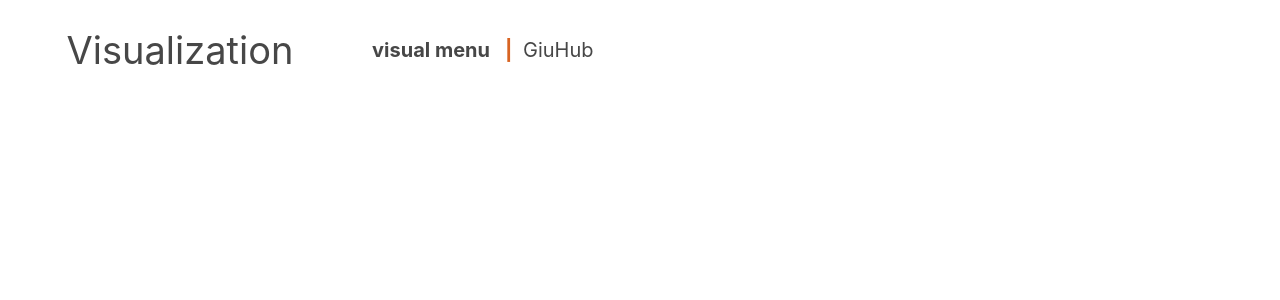
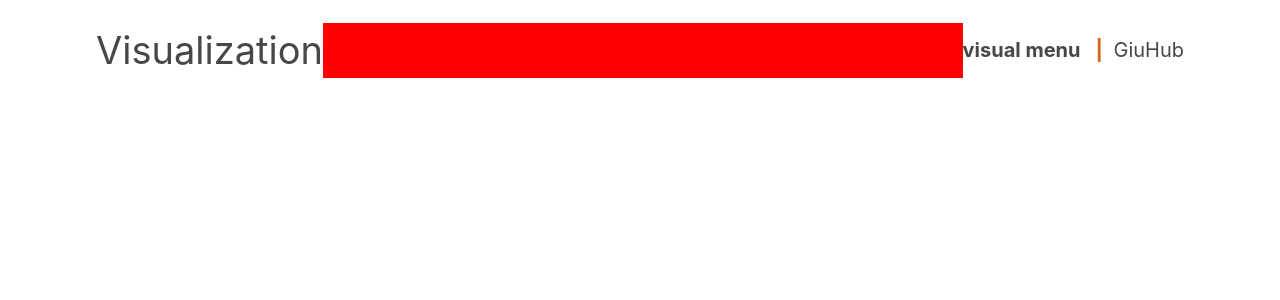
Before and after one commit to DuskwoodDane/s-nin01_vue3, a Vue app: page / in a window 1280 px wide. Shown: the top 300 px of the page. Built offline with nearby package versions, Linux system fonts and the light colour scheme.

Commit message:
fix: search页面创建

```diff
--- a/src/assets/main.css
+++ b/src/assets/main.css
@@ -26,7 +26,7 @@ a,
   }
 }
 
-@media (min-width: 1024px) {
+/* @media (min-width: 1024px) {
   body {
     display: flex;
     place-items: center;
@@ -37,4 +37,4 @@ a,
     grid-template-columns: 1fr 1fr;
     padding: 0 2rem;
   }
-}
+} */
--- a/src/styles/common.scss
+++ b/src/styles/common.scss
@@ -1,11 +1,14 @@
+.s-n-theme-transition-bg {
+  transition: background-color 0.3s;
+}
+.s-n-theme-transition-text-color {
+  transition: color 0.35s 0.3s;
+}
 .s-n-transition-bg-tcolor {
   transition: background-color 0.3s, color 0.5s 0.2s;
 }
 .s-n-theme-transition-text-color {
   transition: color 0.35s 0.3s;
-}
-.s-n-theme-transition-bg-tcolor {
-  transition: background-color 0.3s, color 0.5s 0.2s;
 }
 .s-n-data-confirmedCount {
   color: rgb(255, 182, 0);
--- a/src/views/Header/index.vue
+++ b/src/views/Header/index.vue
@@ -1,6 +1,9 @@
 <template>
   <section class="s-n-transition-bg-tcolor s-n-header">
     <h1>{{ i18nMap.title }}</h1>
+    <div class="s-n-theme-transition-bg h-search">
+
+    </div>
     <ul class="h-list">
       <li class="h-l-title">
         {{ i18nMap.header.menus.title }}
@@ -61,6 +64,12 @@ const close = () => (isOpen.value = false);
   h1 {
     font-size: 38px;
   }
+  .h-search {
+    flex: 2;
+    height: 55px;
+    padding: 0 70px;
+    background-color: red
+  }
   .h-list {
     @include flex-row;
     .h-l-title {
@@ -105,21 +114,4 @@ const close = () => (isOpen.value = false);
     }
   }
 }
-// <ul class="h-list">
-//       <li class="h-l-title">
-//         {{ i18nMap.header.menus.title }}
-//         <ul class="h-l-t-extends">
-//           <li
-//             v-for="(text, index) of options"
-//             class="h-l-t-u-item"
-//             :key="index"
-//             @click="() => open(text(), index)"
-//             >{{ text() }}</li>
-//         </ul>
-//       </li>
-//       <li class="h-l-title h-l-line">|</li>
-//       <li class="h-l-title h-l-github">
-//         <a class="s-n-theme-transition-text-color" href="https://github.com/DuskwoodDane/s-nin01_vue3" target="_blank">GiuHub</a>
-//       </li>
-//     </ul>
 </style>
```
Also changed, not shown: src/components/Search/index.vue (added).
